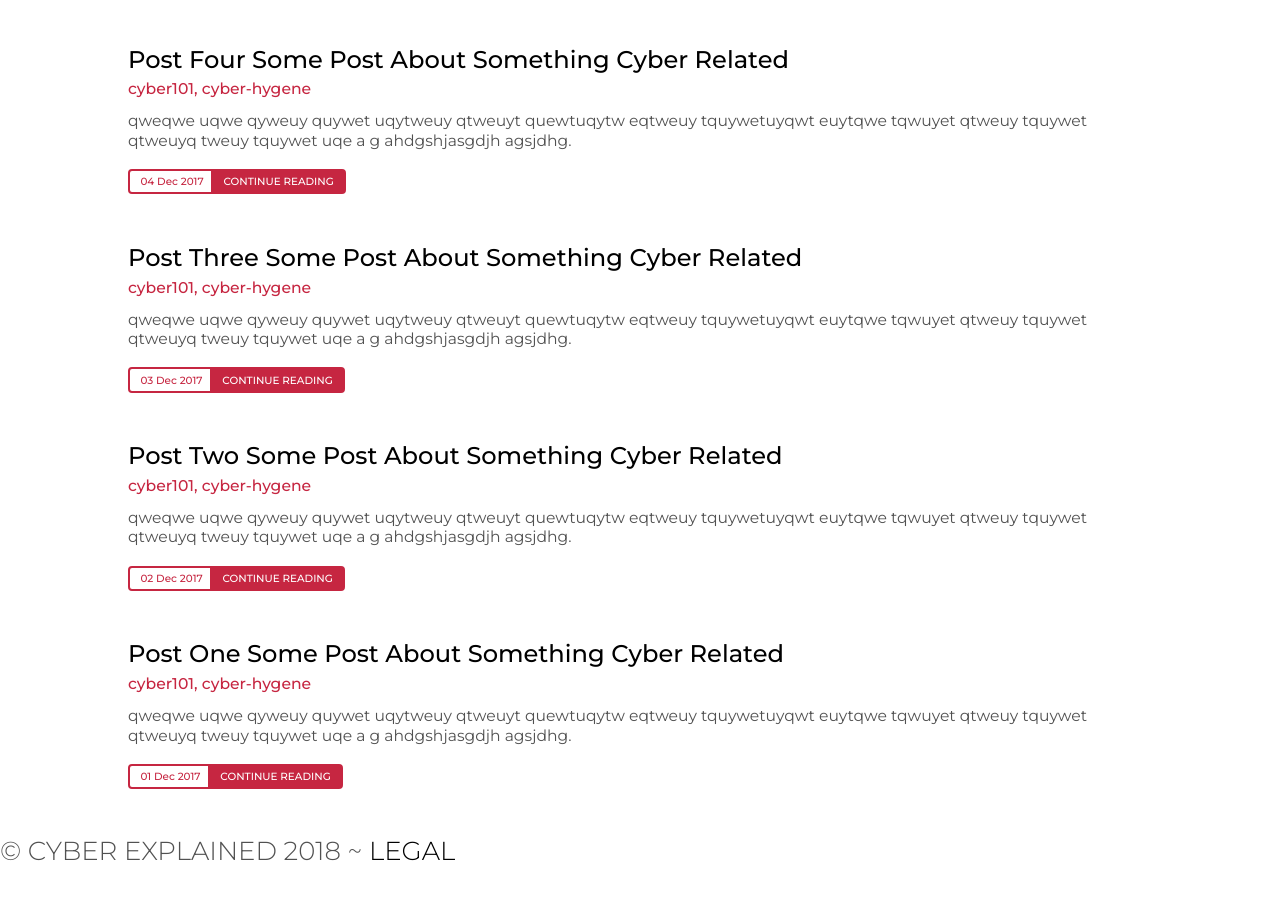
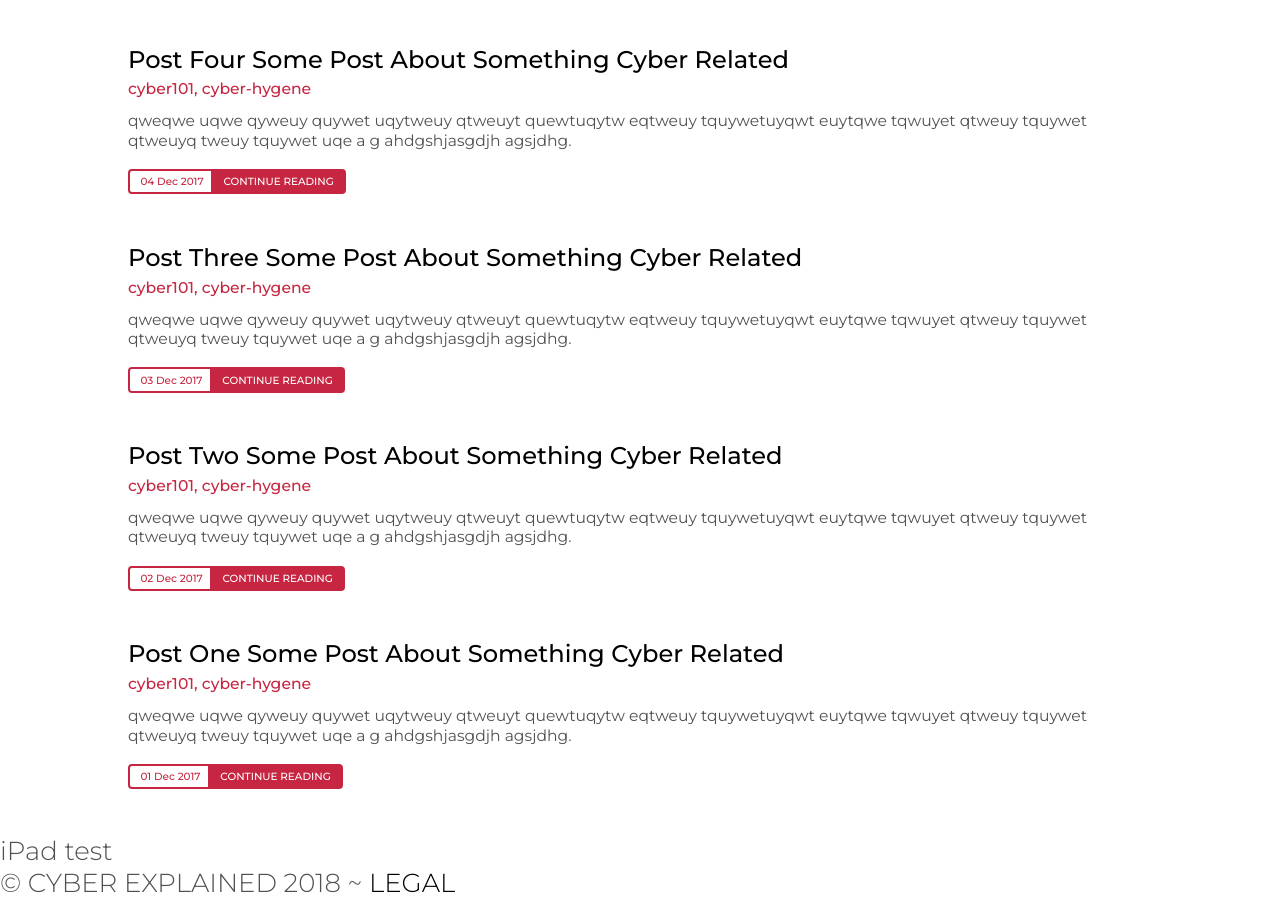
Before and after one commit to cyberexplained/cyberexplained.github.io, a Jekyll site: the page built from index.html, in a window 1280 px wide and 900 px high, scrolled down 1244 px. Built offline with Jekyll 4.4.1, drawn with Linux system fonts in a browser that asks for light colours; nearby versions of some CDN libraries; the list of posts is cut into pages by our own code; before the commit the page ends 2111 px from its top, so only the background shows below that.

Commit message:
Theme updates.

```diff
--- a/_layouts/default.html
+++ b/_layouts/default.html
@@ -14,11 +14,15 @@
       <main>
         {{ content }}
       </main>
+
+      <div>
+        <span>iPad test</span>
+      </div>
     </div>
 
     <!-- Footer -->
-    <div> <!-- class="footer-container"> -->
-      <!-- <footer class="footer"> -->
+    <!-- <div class="footer-container"> -->
+      <footer class="footer">
         <span class="copyright">&copy; CYBER EXPLAINED 2018 ~ <a href="#" class="legal">LEGAL</a></span>
         <!-- <div class="left-panel">
           <div class="copyright">
@@ -36,8 +40,8 @@
           </ul>
         </div>
         <br style="clear: both;" /> -->
-      <!-- </footer> -->
-    </div>
+      </footer>
+    <!-- </div> -->
 
 
     <!-- <div class="footer-container">
```
